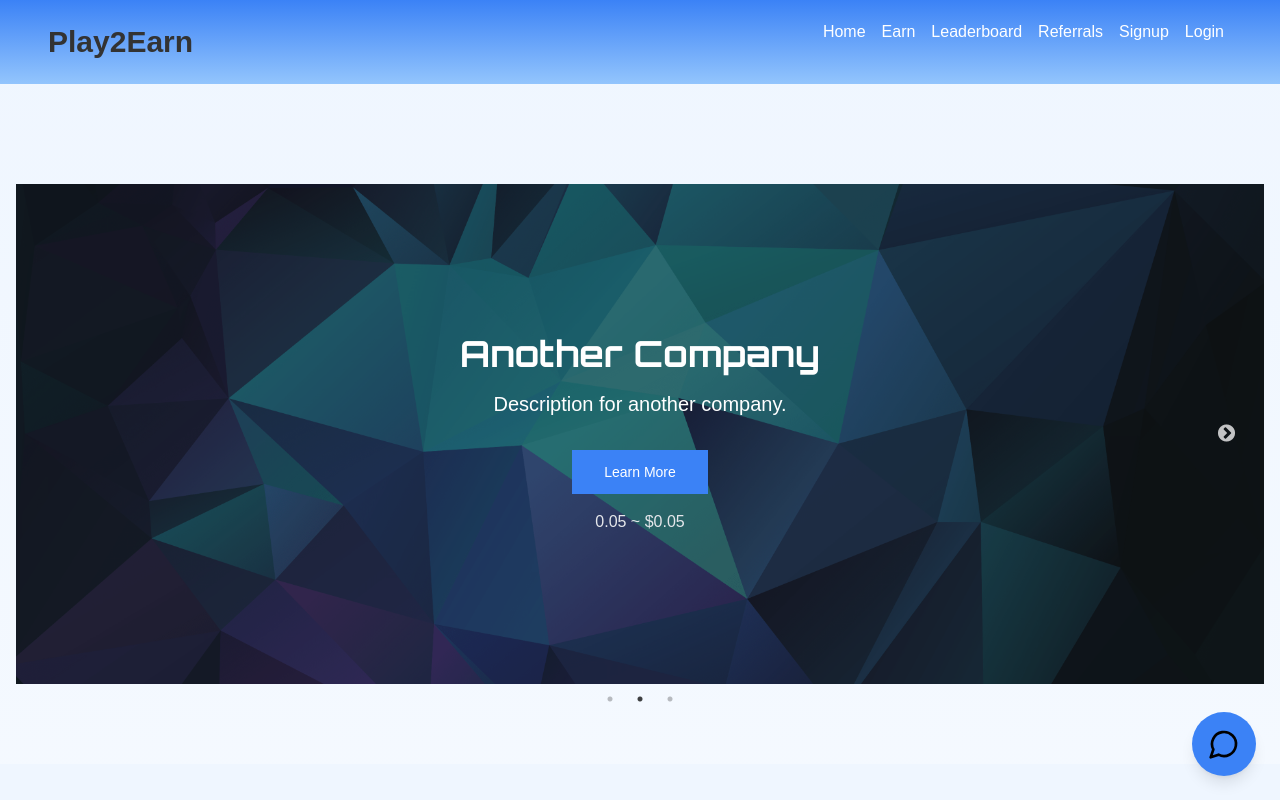
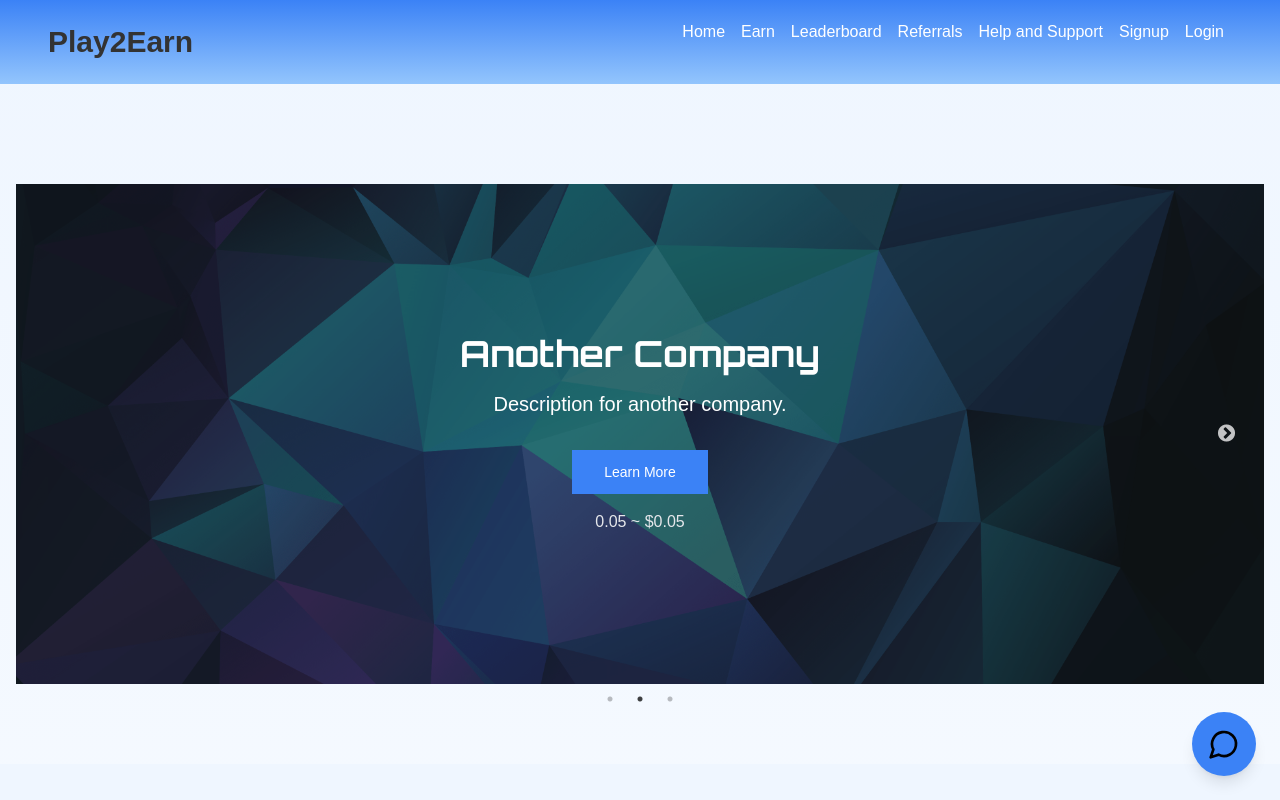
Before and after one commit to Nedal1994/play2earn-frontend, a React (Vite) app: page / in a window 1280 px wide. Shown: the top 800 px of the page. Built offline with nearby package versions, Linux system fonts and the light colour scheme.

Commit message:
help and support link

```diff
--- a/src/components/Home.jsx
+++ b/src/components/Home.jsx
@@ -78,6 +78,7 @@ const Home = () => {
               <Link to="/earn" className="text-white hover:text-blue-200 mx-2 my-1">Earn</Link>
               <Link to="/leaderboard" className="text-white hover:text-blue-200 mx-2 my-1">Leaderboard</Link>
               <Link to="/referrals" className="text-white hover:text-blue-200 mx-2 my-1">Referrals</Link>
+              <Link to="/help-and-support" className="text-white hover:text-blue-200 mx-2 my-1">Help and Support</Link>
               <Link to="/signup" className="text-white hover:text-blue-200 mx-2 my-1">Signup</Link>
               <Link to="/login" className="text-white hover:text-blue-200 mx-2 my-1">Login</Link>
 
```
